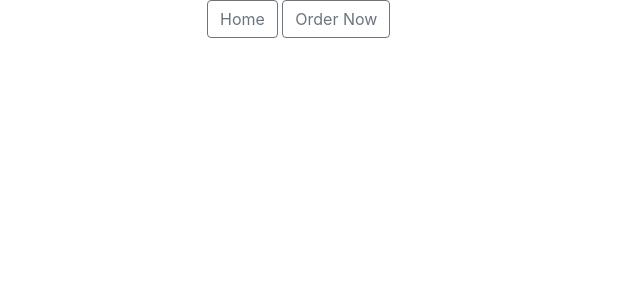
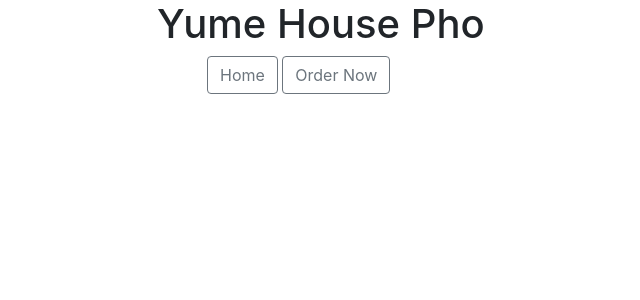
Before and after one commit to luckhoi56/yumeReact, a React (Create React App) app: page / in a window 1280 px wide. Shown: the top 300 px of the page, without its empty margins (353-993 px from the left). Built offline with nearby package versions, Linux system fonts and the light colour scheme.

Commit message:
Yume Title is added

```diff
--- a/src/components/layout/header.js
+++ b/src/components/layout/header.js
@@ -4,6 +4,11 @@ import {Container, Row, Col, Button} from 'react-bootstrap';
 function Header(){
     return(
         <Container>
+            <Row>
+            <Col xs={{  offset: 3}} md={{offset: 5}}>
+                <h1 style={{marginLeft:'-50px'}}>Yume House Pho</h1>
+            </Col>
+            </Row>
             <Row>
 
                 <Col xs={{  offset: 3}} md={{offset: 5}}>
```
